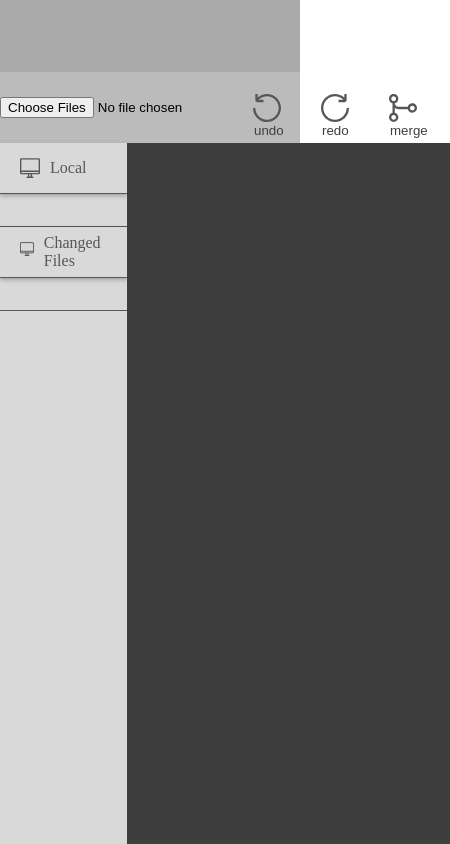
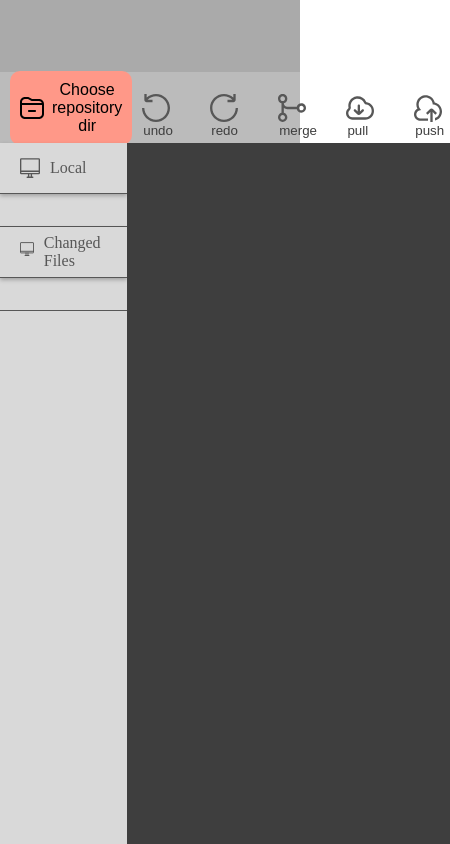
Before and after one commit to Git-Interfacil/git-interfacil, an Electron app: page src/index.html in a window 300 px wide. Shown: the top 844 px of the page, 450 px wide, since content can reach past the window. Drawn offline with Linux system fonts and the light colour scheme.

Commit message:
feat: add dir selector button styled
Signed-off-by: gfmota <gabrielfmota134@gmail.com>

```diff
--- a/src/index.html
+++ b/src/index.html
@@ -17,6 +17,13 @@
         <div id="navigation"></div>
         <div id="actions">
           <!-- <input type="file" webkitdirectory id="dirs" /> -->
+          <button
+            id="repoSelectorButton"
+            onclick="getElementById('repoSelector').click()"
+          >
+            <img src="assets/pasta-menos.svg" width="24px" height="24px" />
+            <span>Choose repository dir</span>
+          </button>
           <input
             id="repoSelector"
             type="file"
--- a/src/style.css
+++ b/src/style.css
@@ -165,6 +165,30 @@ canvas {
   align-items: center;
 }
 
+#repoSelector {
+  display: none;
+}
+
+#repoSelectorButton {
+  display: flex;
+  gap: 8px;
+  color: black;
+  cursor: pointer;
+  font-size: 16px;
+  align-items: center;
+  margin: 10px;
+  border-radius: 10px;
+  padding: 10px;
+  background-color: #ff9888;
+  border: none;
+  transition: all 0.3s;
+}
+
+#repoSelectorButton:hover {
+  background-color: #ff6655;
+  box-shadow: 1px 1px 2px 1px rgba(0, 0, 0, 0.2);
+}
+
 @keyframes jump {
   25% {
     transform: translateY(0);
```
Also changed, not shown: src/assets/pasta-menos.svg (added).
